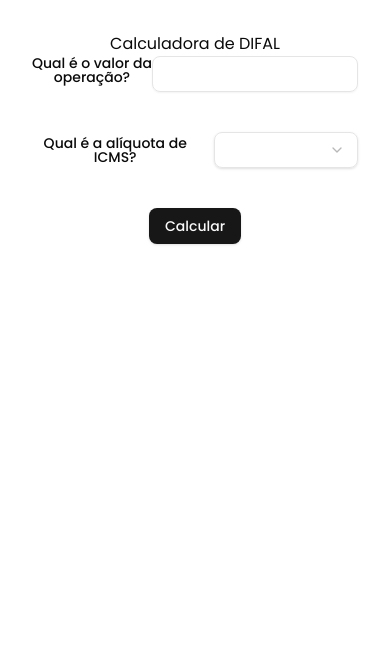
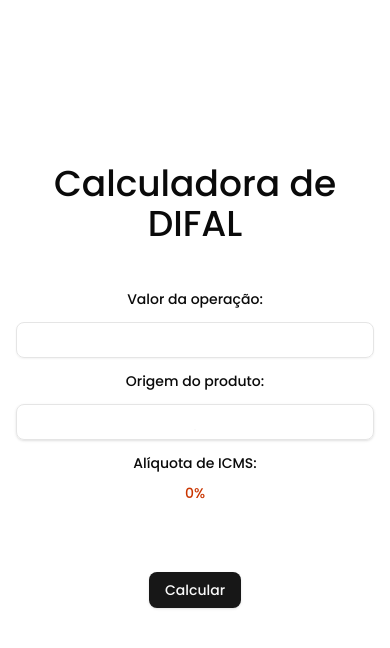
Before and after one commit to FillipeDiord/calculadora-difal, a React (Vite) app: page / in a window 390 px wide. Shown: the top 648 px of the page. Built offline with nearby package versions, Linux system fonts and the light colour scheme.

Commit message:
feat: 🎸 Changed input to imported and national and styles
Changed input to imported and national and styles

```diff
--- a/src/App.css
+++ b/src/App.css
@@ -1,6 +1,32 @@
 #root {
-  max-width: 1280px;
-  margin: 0 auto;
-  padding: 2rem;
+  display: flex;
+  align-items: center;
+  justify-content: center;
+  flex-direction: column;
+  width: 100vw;
+  height: 100vh;
+  margin: 0;
+  padding: 0;
   text-align: center;
 }
+
+@media (max-width: 768px) {
+  #root {
+    flex-direction: column;
+    padding: 1rem;
+    text-align: center;
+  }
+
+  .flex {
+    flex-direction: column;
+    gap: 16px;
+  }
+
+  .w-160 {
+    width: 100%;
+  }
+
+  .w-80, .w-40 {
+    width: 100%;
+  }
+}
--- a/src/App.tsx
+++ b/src/App.tsx
@@ -15,29 +15,27 @@ import "./App.css";
 
 function App() {
   const [operationValue, setOperationValue] = useState<string | number>("");
-  const [icmsTaxRateValue, setIcmsTaxRateValue] = useState("");
+  const [icmsTaxRateValue, setIcmsTaxRateValue] = useState(0);
+  const [originProduct, setOriginProduct] = useState("");
   const [operationResult, setOperationResult] = useState<number | null>(null);
 
   function calculateIcmsTaxRate() {
     try {
-      const valorOperacao = Number(operationValue);
-      const aliquotaICMS = Number(icmsTaxRateValue);
+      const value = Number(operationValue);
 
-      if (isNaN(valorOperacao) || valorOperacao <= 0) {
+      if (isNaN(value) || value <= 0) {
         return toast.error("Coloque o valor da operação!");
       }
 
-      if (isNaN(aliquotaICMS) || (aliquotaICMS !== 4 && aliquotaICMS !== 7)) {
-        return toast.error("Escolha uma alíquota válida de ICMS!");
-      }
-
-      if (aliquotaICMS === 7) {
-        setOperationResult(parseFloat((0.0449 * valorOperacao).toFixed(2)));
+      if (originProduct === "nacional") {
+        setOperationResult(parseFloat((0.0449 * value).toFixed(2)));
+        setIcmsTaxRateValue(7);
         return;
       }
 
-      if (aliquotaICMS === 4) {
-        setOperationResult(parseFloat((0.0787 * valorOperacao).toFixed(2)));
+      if (originProduct === "importado") {
+        setOperationResult(parseFloat((0.0787 * value).toFixed(2)));
+        setIcmsTaxRateValue(4);
         return;
       }
     } catch (error) {
@@ -46,15 +44,28 @@ function App() {
     }
   }
 
+  function showIcmsTaxRate(value: string | null = null) {
+    if (!value) {
+      return 0;
+    }
+
+    setIcmsTaxRateValue(value === "importado" ? 4 : 7);
+    return;
+  }
+
   return (
-    <>
-      <h1>Calculadora de DIFAL</h1>
+    <div className="flex items-center justify-center flex-col">
+      <div className="flex items-center justify-center mb-8">
+        <Label className="text-4xl">Calculadora de DIFAL</Label>
+      </div>
 
-      <div className="flex mb-10">
-        <Label>Qual é o valor da operação?</Label>
+      <div className="flex flex-col items-center w-160 mb-8 gap-8">
+        <div className="flex items-center w-full gap-6">
+          <Label>Valor da operação:</Label>
           <Input
             type="number"
             value={operationValue}
+            className="w-80 text-2xl"
             onChange={(event) =>
               setOperationValue(
                 event.target.value === "" ? "" : Number(event.target.value)
@@ -63,20 +74,30 @@ function App() {
           />
         </div>
 
-      <div className="flex gap-4 items-center mb-10">
-        <Label>Qual é a alíquota de ICMS?</Label>
+        <div className="flex items-center w-full gap-6">
+          <Label>Origem do produto:</Label>
           <Select
-          onValueChange={(value) => setIcmsTaxRateValue(value)}
-          defaultValue={icmsTaxRateValue}
+            onValueChange={(value) => {
+              setOriginProduct(value);
+              showIcmsTaxRate(value);
+              setOperationResult(0);
+            }}
+            defaultValue={originProduct}
           >
-          <SelectTrigger className="w-[160px]">
+            <SelectTrigger className="w-40">
               <SelectValue placeholder="" />
             </SelectTrigger>
             <SelectContent>
-            <SelectItem value="4">4%</SelectItem>
-            <SelectItem value="7">7%</SelectItem>
+              <SelectItem value="nacional">Nacional</SelectItem>
+              <SelectItem value="importado">Importado</SelectItem>
             </SelectContent>
           </Select>
+        </div>
+
+        <div className="flex items-center w-full gap-10 mb-6">
+          <Label>Alíquota de ICMS:</Label>
+          <Label className="text-orange-700">{icmsTaxRateValue}%</Label>
+        </div>
       </div>
 
       <Button
@@ -88,19 +109,21 @@ function App() {
       </Button>
 
       <div className="flex gap-1 items-center">
-        {operationResult !== null && (
+        {operationResult !== null && operationResult !== 0 && (
           <Label className="text-2xl">
-            Resultado da Operação é de{" "}
+            Resultado da Operação é de:{" "}
+            <span className="text-green-800">
               {new Intl.NumberFormat("pt-BR", {
                 style: "currency",
                 currency: "BRL",
               }).format(operationResult)}
+            </span>
           </Label>
         )}
       </div>
 
       <ToastContainer />
-    </>
+    </div>
   );
 }
 
```
Lines whose indentation alone changed are shown as unchanged.
